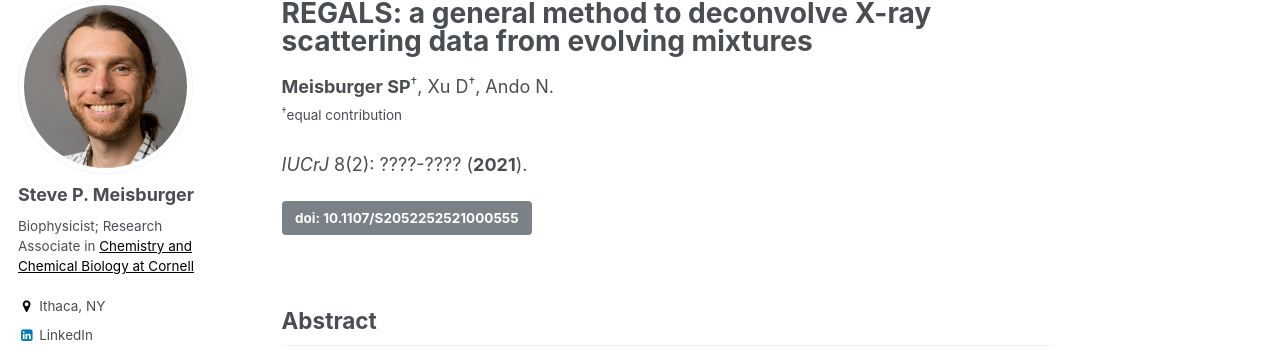
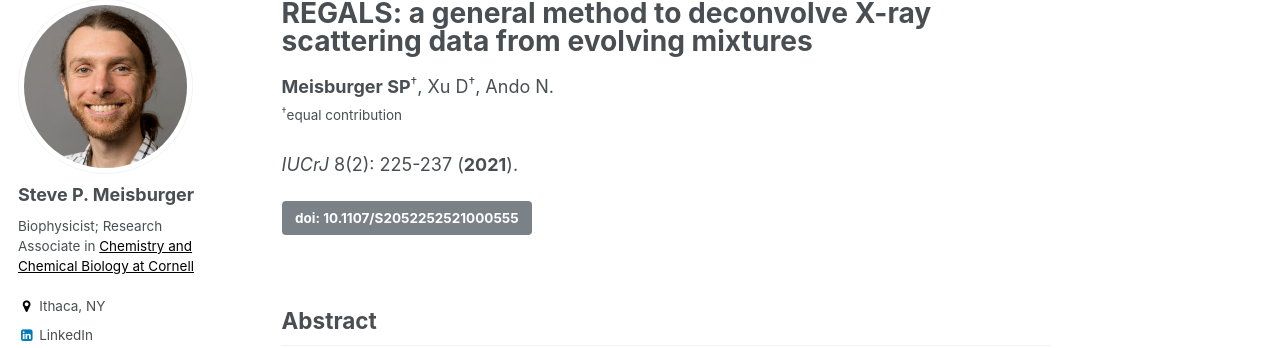
Before and after one commit to spmeisburger/spmeisburger.github.io, a Jekyll site: the page built from _articles/meisburger-iucrj-2021.md, in a window 1280 px wide and 1174 px high. Shown: the part 119-467 px from the top of the window. Built offline with Jekyll 4.4.1, drawn with Linux system fonts in a browser that asks for light colours; some web fonts are replaced.

Commit message:
Update REGALS reference

```diff
--- a/_articles/meisburger-iucrj-2021.md
+++ b/_articles/meisburger-iucrj-2021.md
@@ -11,7 +11,7 @@ ref-title: "REGALS: a general method to deconvolve X-ray scattering data from ev
 ref-authors: "Meisburger SP*, Xu D*, Ando N"
 ref-journal: "IUCrJ"
 ref-volume: "8(2)"
-ref-pages: "????-????"
+ref-pages: "225-237"
 ref-year: 2021
 ref-doi: 10.1107/S2052252521000555
 ref-footnote: "*equal contribution"
```
Also changed, not shown: other parts of _articles/meisburger-iucrj-2021.md (+1 -1 lines).
